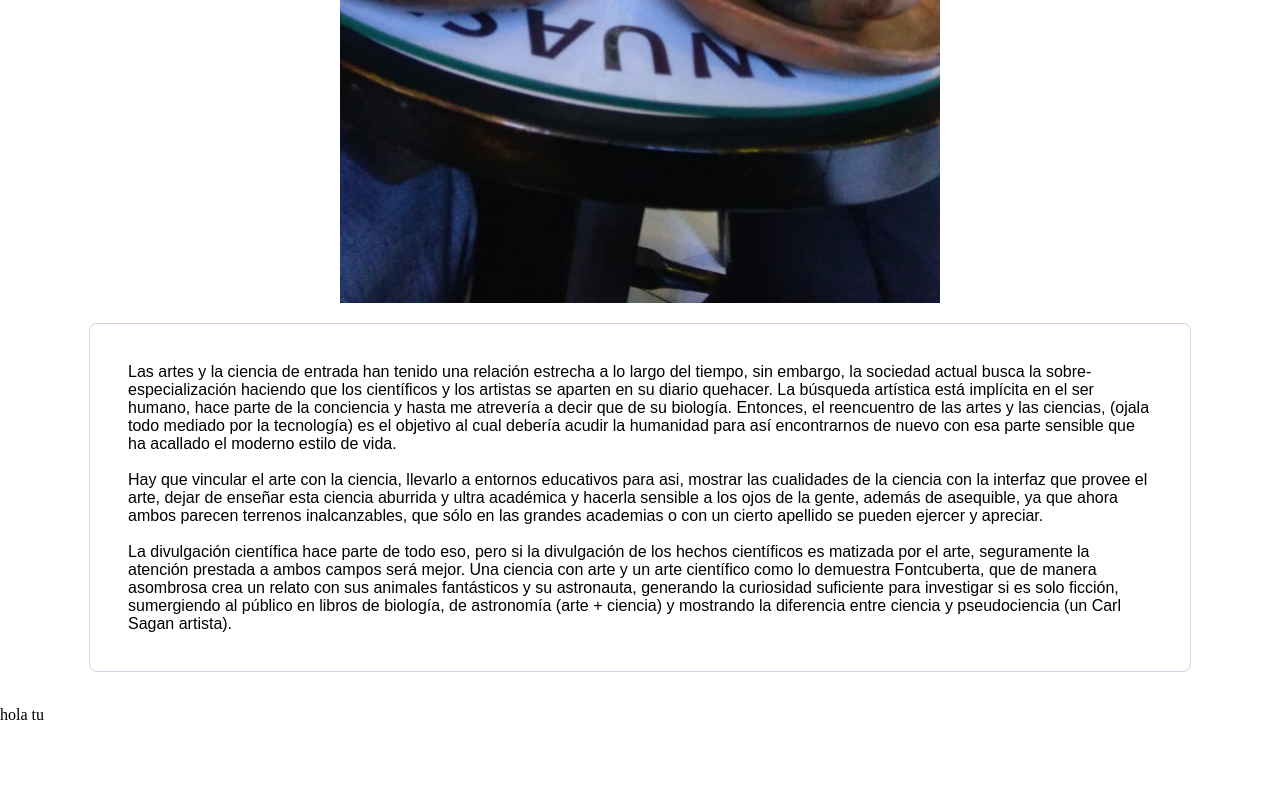
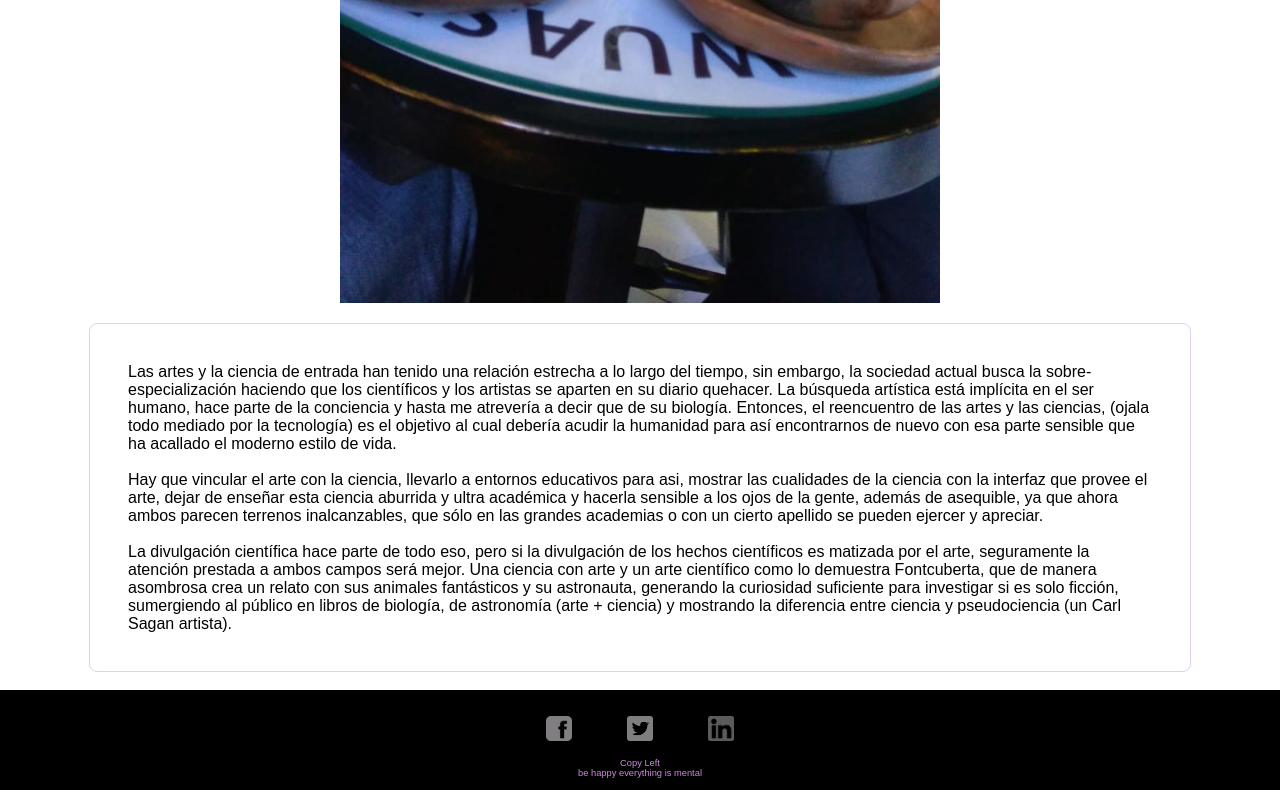
Before and after one commit to hacheG/myArtPortafolio, a plain HTML site: page contenido.html in a window 1280 px wide. Shown: the part 1216-2006 px from the top of the page. Before the commit the page ends 1956 px from the top, so only its background shows below. Drawn offline with Linux system fonts and the light colour scheme.

Commit message:
redes sociales

```diff
--- a/contenido.html
+++ b/contenido.html
@@ -10,6 +10,7 @@
 <body>
     <!-- cabezera estatica -->
     <header>
+
         <main>
             <a href="index.html">
                 <img src="img/hydrogenWhite.png" alt="icono de hidrogeno">
@@ -20,6 +21,7 @@
 
         <nav>
             <ul>
+
                 <li>
                     <a href="contenido.html">Biografia</a>
                 </li>
@@ -39,7 +41,7 @@
     <div>
         <article>
             <h2>Hugo Alberto Trujillo Martinez [HACHE]</h2>
-             Biólogo de la universidad nacional y desarrollador de
+             Biólogo de la Universidad Nacional de Colombia y desarrollador de
         software interesado particularmente en temas relacionados
         con la evolución, los sistemas complejos y el arte digital.
         La curiosidad es un elemento guía en la búsqueda de nuevos
@@ -95,10 +97,22 @@
              (un Carl Sagan artista).
         </article><br>
 
-    <section>
-        <p>hola tu</p>
-    </section>
 
+    <footer>
+
+
+
+            <section>
+                <img class="face" src="img/face.png"  alt="face">
+                <img class="face" src="img/twiter.png"  alt="twiter">
+                <img class="face" src="img/linkdln.png" alt="">
+
+                <p>Copy Left </p>
+                <p> be happy everything is mental</p>
+
+            </section>
+
+    </footer>
 
 
 </body>
--- a/css/style-biografia.css
+++ b/css/style-biografia.css
@@ -11,8 +11,14 @@ header
     width: 100%;
     top: 0;
     /* height: 100%; */
-    background: black;
+    background: black ;
+
 }
+
+/* video
+{
+    z-index: -1;
+} */
 
 main
 {
@@ -40,7 +46,7 @@ h1
 
 nav
 {
-
+    z-index: 1;
     text-align: right;
     padding-top: 80px;
     padding-right: 40px;
@@ -73,6 +79,11 @@ a
 {
     color: white;
     transition: all 0.3 ease;
+}
+
+.anchor-blog
+{
+    color: blueviolet;
 }
 
 a:hover
@@ -110,3 +121,36 @@ figure
 {
     width: 50%;
 }
+
+footer
+{
+    background: black;
+    height: 100px;
+}
+
+section
+{
+    margin: 0;
+    /* border:1px solid blueviolet; */
+    /* width: 30%; */
+    text-align: center;
+
+
+}
+
+.face
+{
+    margin-top: 2%;
+    width: 2%;
+     padding: 0 2%;
+     margin-bottom: 1%;
+}
+
+p
+{
+    color: rgb(205, 135, 222);
+    font-family: sans-serif;
+    font-size: 7pt;
+     margin: 0;
+
+}
```
Also changed, not shown: biologia.html (+2 -1 lines), img/face.png (added), img/linkdln.png (added), img/twiter.png (added).
